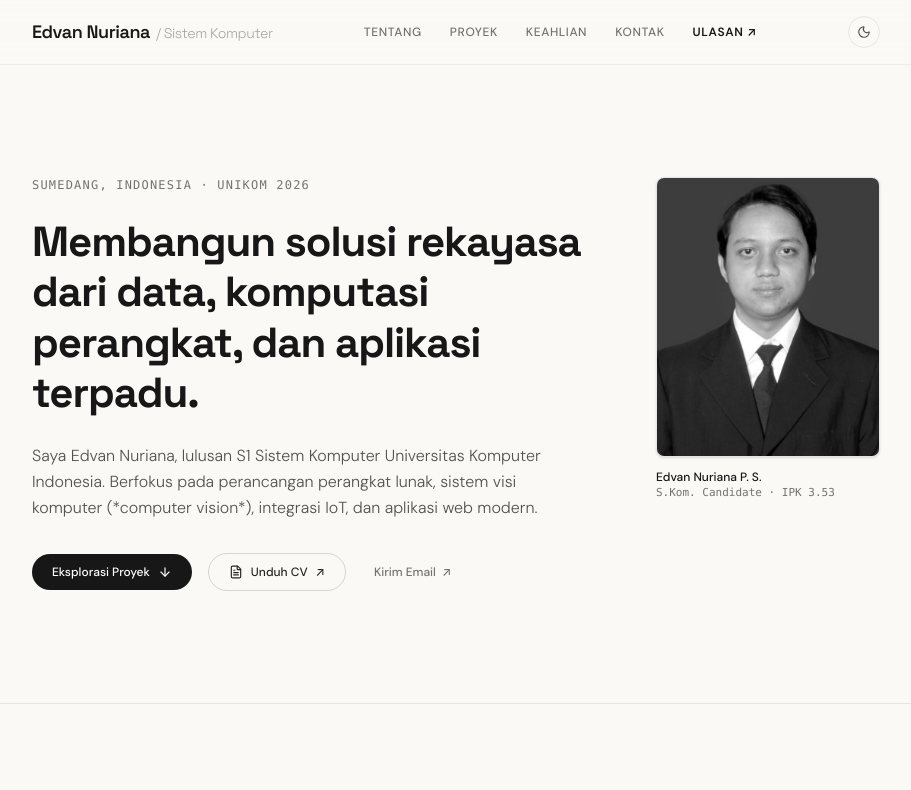
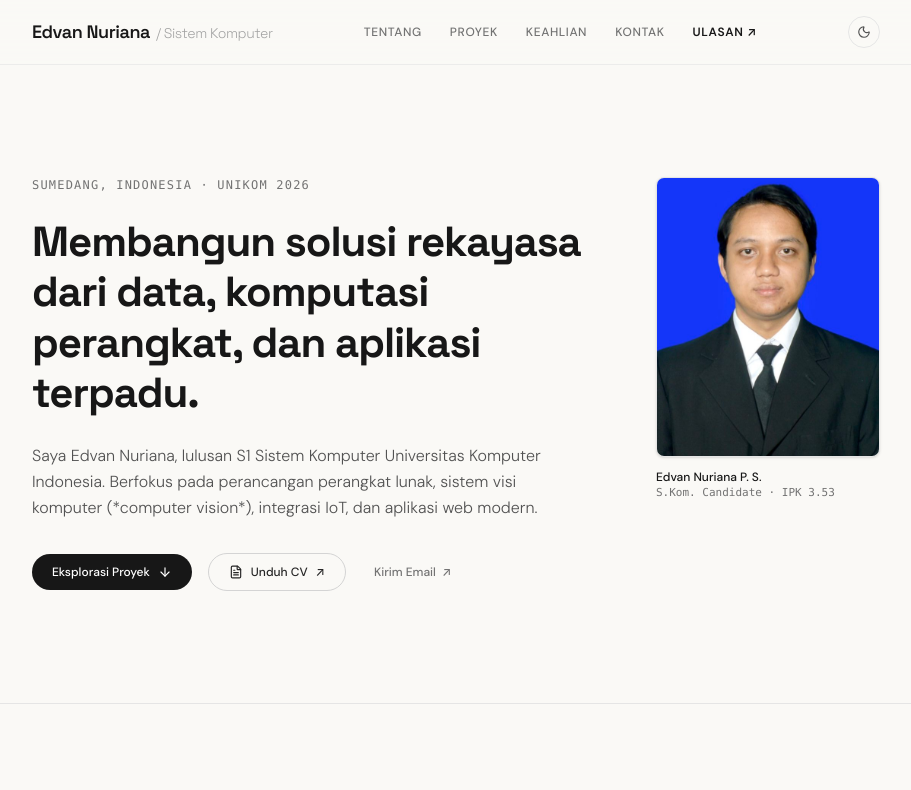
Before and after one commit to EdvanVPRoject/portofolio, a Next.js app: page / in a window 1280 px wide. Shown: the top 790 px of the page, without its empty margins (184-1095 px from the left). Built offline with nearby package versions, Linux system fonts and the light colour scheme.

Commit message:
fix: display profile photo in full color

```diff
--- a/src/app/page.tsx
+++ b/src/app/page.tsx
@@ -332,7 +332,7 @@ export default function PortfolioPage() {
                     alt="Edvan Nuriana Putra Septia"
                     fill
                     priority
-                    className="object-cover grayscale hover:grayscale-0 transition-all duration-700"
+                    className="object-cover"
                     sizes="(max-width: 768px) 192px, 224px"
                   />
                 </div>
```
